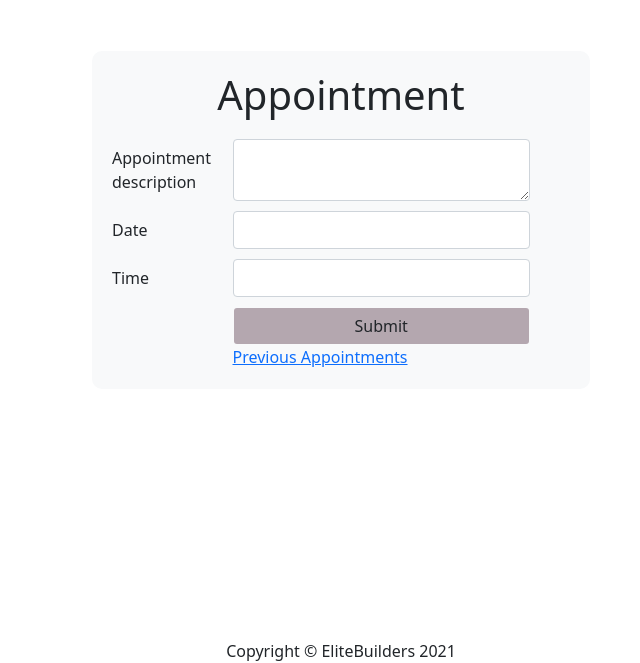
After one commit to reypatoy/Appointment-System, a Django app: template templates/pages/appointment.html in a window 1280 px wide. The commit adds this page. Shown: the part 337-1000 px from the top of the page, without its empty margins (299-939 px from the left). Run offline with Django 3.2, Linux system fonts and the light colour scheme; the template is opened without the code that fills it, so the values that code supplies are empty; some libraries are stand-ins or nearby versions.

Commit message:
creating appointment page

```diff
--- a/Veterinary_Management_System/urls.py
+++ b/Veterinary_Management_System/urls.py
@@ -3,7 +3,7 @@ from django.contrib import admin
 from django.urls import path, include
 from django.conf import settings
 from django.conf.urls.static import static
-from .views import login_view, home_view
+from .views import login_view, home_view, appointment_view
 
 
 urlpatterns = [
@@ -11,7 +11,9 @@ urlpatterns = [
     # login
     path('login', login_view, name='login_view'),
     # home
-    path('home', home_view, name='home_view')
+    path('home', home_view, name='home_view'),
+    # appointment
+    path('appointments', appointment_view, name='appointment_view')
 
 ]
 
--- a/Veterinary_Management_System/views.py
+++ b/Veterinary_Management_System/views.py
@@ -15,3 +15,7 @@ def login_view(request):
 
 def home_view(request):
     return render(request, "pages/home.html")
+
+
+def appointment_view(request):
+    return render(request, 'pages/appointment.html')
--- a/templates/base_layout/layout.html
+++ b/templates/base_layout/layout.html
@@ -14,6 +14,8 @@
     <script src="https://code.jquery.com/jquery-2.2.4.js"></script>
     <script src="https://code.jquery.com/ui/1.12.1/jquery-ui.js"></script>
     <link rel="stylesheet" href="https://code.jquery.com/ui/1.11.3/themes/smoothness/jquery-ui.css">
+    <link rel="stylesheet" href="//cdnjs.cloudflare.com/ajax/libs/timepicker/1.3.5/jquery.timepicker.min.css">
+    <script src="//cdnjs.cloudflare.com/ajax/libs/timepicker/1.3.5/jquery.timepicker.min.js"></script>
     <title>{{name}}</title>
     <link rel="shortcut icon" type="image" href="{% static 'title_logo/title_logo.png' %}">
     <script src="{% static 'js/layout.js' %}"></script>
@@ -30,7 +32,7 @@
               <a class="nav-link nav-menu_font_size" id = "home" href="/home">Home</a>
               <a class="nav-link nav-menu_font_size" href="#">BLOGS</a>
               <a class="nav-link nav-menu_font_size" href="#">SERVICES</a>
-              <a class="nav-link nav-menu_font_size" href="#" tabindex="-1">APPOINTMENTS</a>
+              <a class="nav-link nav-menu_font_size" href="/appointments" tabindex="-1">APPOINTMENTS</a>
               <a class="nav-link nav-menu_font_size" href="/login">ACCOUNTS</a>
             </div>
           </div>
--- /dev/null
+++ b/templates/pages/appointment.html
@@ -0,0 +1,44 @@
+{% extends '.\base_layout/layout.html' %}
+{% load static %}
+{% block content %}
+<br><br><br>
+<div class="container">
+    <div class="container col-lg-6">
+      <form class = "bg-light" style = "border-radius:10px; padding: 20px">
+          <h1 class = "text-center" style = "margin-bottom:20px">Appointment</h1>
+          <div class="form-group row" style = "margin-bottom:10px">
+            <label for="appointment_description" class="col-sm-3 col-form-label">Appointment description </label>
+            <div class="col-sm-8">
+              <textarea class="form-control" id="appointment_description">
+
+              </textarea>
+            </div>
+          </div>
+          <div class="form-group row"  style = "margin-bottom:10px">
+            <label for="date" class="col-sm-3 col-form-label">Date </label>
+            <div class="col-sm-8">
+              <input type="text" class="form-control" id="date">
+            </div>
+          </div>
+          <div class="form-group row">
+            <label for="time" class="col-sm-3 col-form-label">Time </label>
+            <div class="col-sm-8">
+              <input type="text" class="form-control" id="time">
+            </div>
+          </div>
+          <div class="form-group row" style = "margin-top:10px;">
+            <label for="inputPassword" class="col-sm-3 col-form-label text-end"></label>
+            <div class="col-sm-8">
+              <input type="submit" class="btn form-control" style = "background-color:#b4a7af" value = "Submit">
+              <a class = "forgot-password" href="">Previous Appointments</a>
+            </div>
+          </div>
+      </form>
+    </div>
+</div>
+<div style = "height:250px">
+
+</div>
+
+<script src="{% static 'js/appointment.js' %}"></script>
+{% endblock %}
--- a/templates/pages/home.html
+++ b/templates/pages/home.html
@@ -7,7 +7,7 @@
     <div class="container col-md-6 offset-md-1 text-center"><br><br><br><br><br><br><br><br>
         <h1 class = "fw-bolder" style = "color:#5f6f3a">BeastFriend Veterinary Clinic</h1>
         <h4 class = "fw-bold" style = "color:#b4a7af">Mastering The Art Of Pet Care</h4><br>
-        <a href=""><button class = "btn btn-success" style = "padding:10px">Request An Appointment Now!!!</button></a>
+        <a href="/appointments"><button class = "btn btn-success" style = "padding:10px">Request An Appointment Now!!!</button></a>
    </div>
   </div>
 </div>
```
